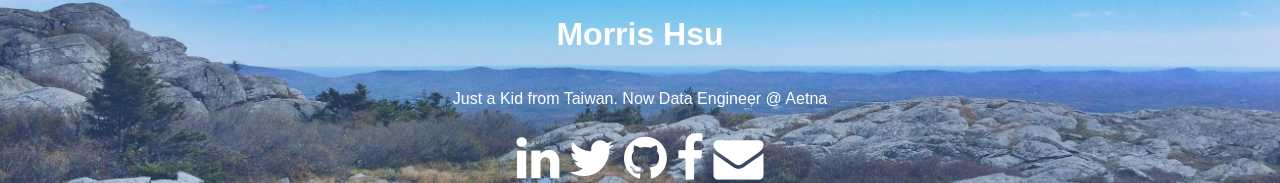
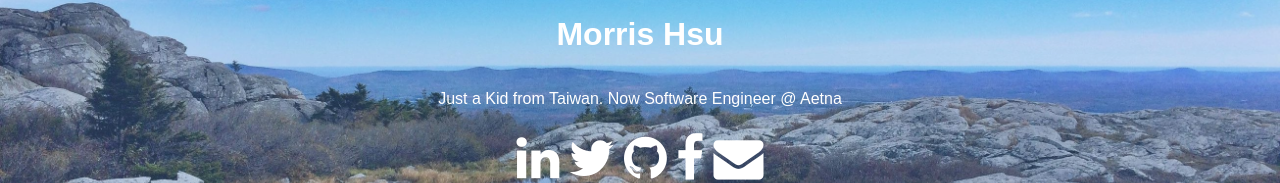
Before and after one commit to whhsu2/portfolio, a React (Create React App) app: page / in a window 1280 px wide. Shown: the part 401-584 px from the top of the page. Built offline with nearby package versions, Linux system fonts and the light colour scheme; the HTML template or start-up script is replaced by a standard one.

Commit message:
change bio

```diff
--- a/src/components/Header.js
+++ b/src/components/Header.js
@@ -17,7 +17,7 @@ const Header = () => {
         <div class="header">
             <img style = {classes.imgStyle} src={profile} alt="Avatar"/>
             <h1 className="name">Morris Hsu</h1>
-            <div className="intro">Just a Kid from Taiwan. Now Data Engineer @ Aetna</div>
+            <div className="intro">Just a Kid from Taiwan. Now Software Engineer @ Aetna</div>
             <div className="links" >
                 <a href="https://www.linkedin.com/in/morris-hsu-657307bb/" rel="noopener noreferrer" target="_blank"><i className="fa fa-linkedin link"></i></a>
                 <a href="https://twitter.com/morris754" rel="noopener noreferrer" target="_blank"><i className="fa fa-twitter link"></i></a>
```
